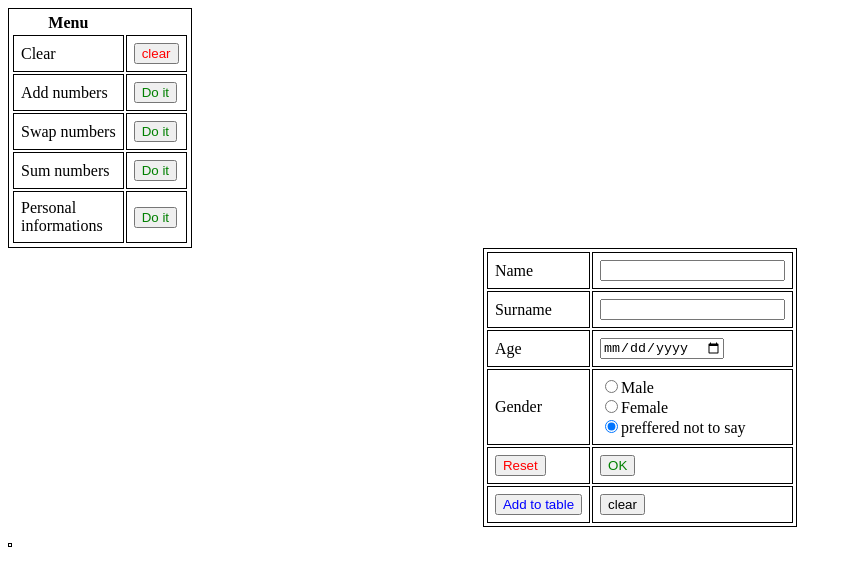
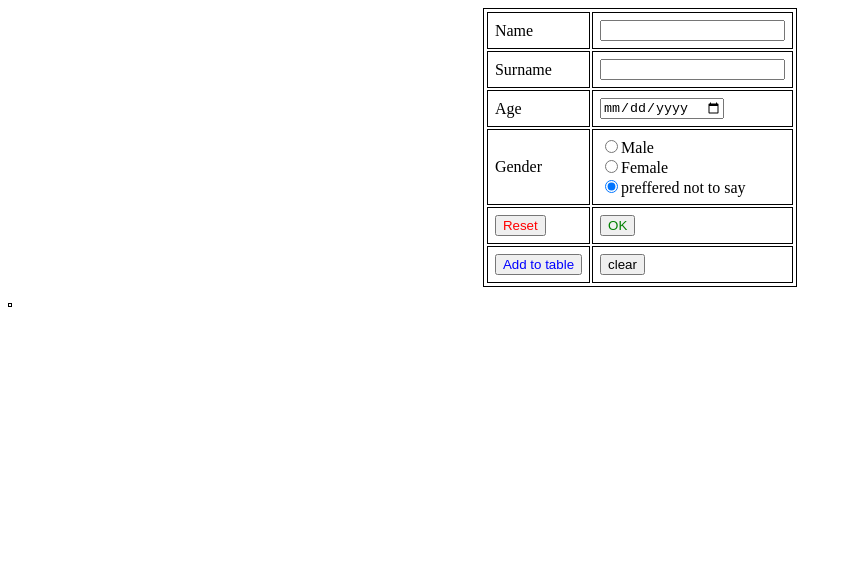
Before and after one commit to slavomircesla/Project-triangle-1, a plain HTML site: page Web git 19.1/index.html in a window 1280 px wide. Shown: the whole page, without its empty margins (0-852 px from the left). Drawn offline with Linux system fonts and the light colour scheme.

Commit message:
Update index.html

```diff
--- a/Web git 19.1/index.html
+++ b/Web git 19.1/index.html
@@ -11,29 +11,7 @@
 
 </head>
 <body>
-	<table id="menu" style="padding: 2px">
-		<th>Menu</th>
-		<th></th>
-		<tr>
-			<td>Clear</td>
-			<td><input type="button" value="clear" id="clear" style="color: red" onclick="wipeall()"></td>
-		</tr>
-		<tr>
-			<td>Add numbers</td>
-			<td><input type="button" value="Do it" id="add" style="color: green"></td>
-		</tr>
-		<tr>
-			<td>Swap numbers</td>
-			<td><input type="button" value="Do it" id="swap" style="color: green"></td>
-		</tr>
-		<tr>
-			<td>Sum numbers</td>
-			<td><input type="button" value="Do it" id="sum" style="color: green"></td>
-		</tr>
-		<tr>
-			<td>Personal <br>informations</td>
-			<td><input type="button" value="Do it" id="personForm" style="color: green"></td>
-		</tr>
+
 	</table>
 	<form name="myTable">
 			<table align="center">
```
